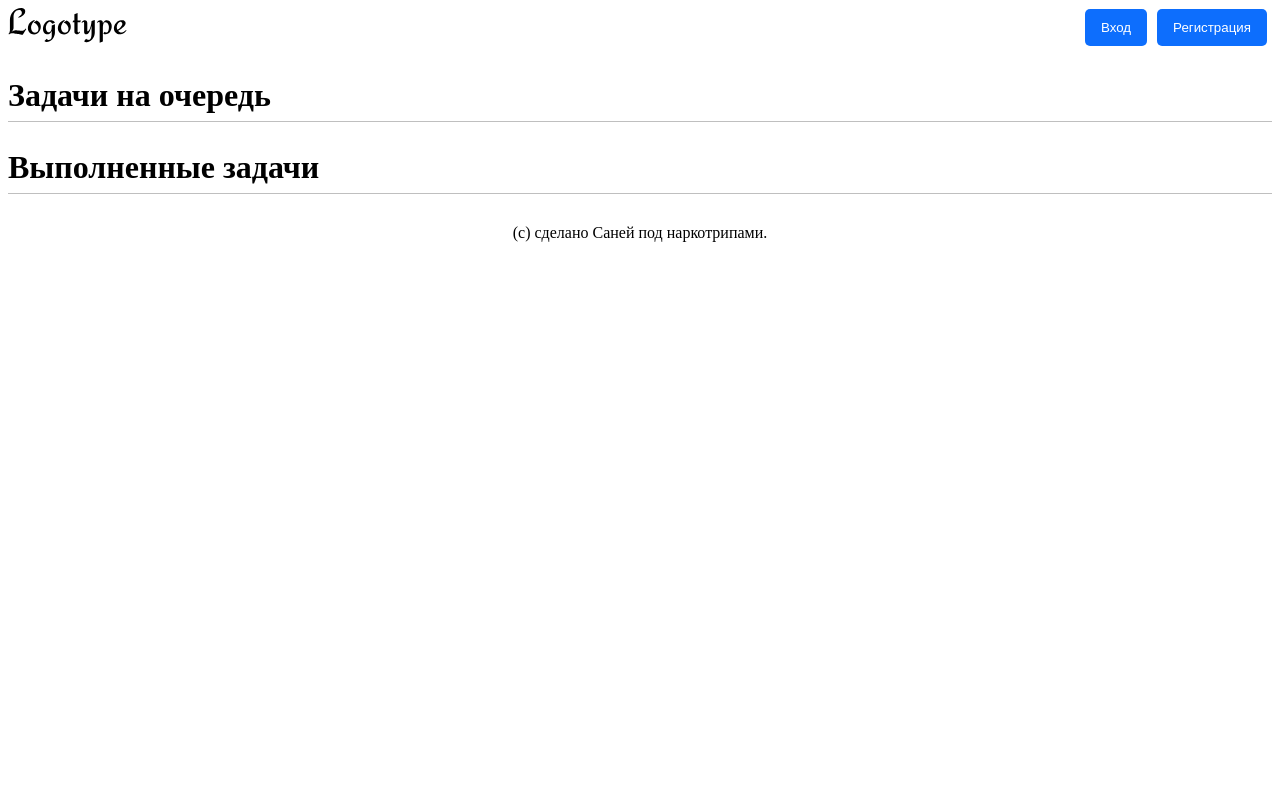
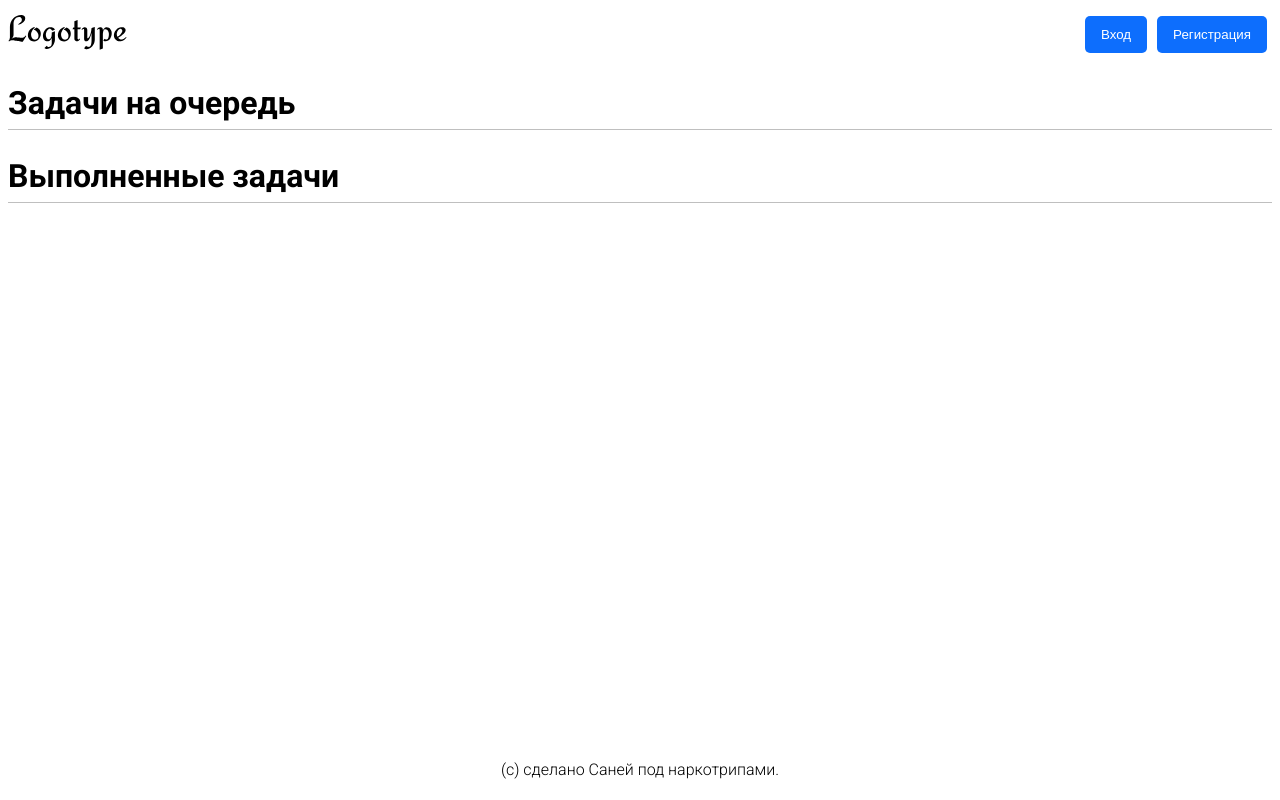
Before and after one commit to punkmachine/todoosh, a React (Create React App) app: page / in a window 1280 px wide. Built offline with nearby package versions, Linux system fonts and the light colour scheme.

Commit message:
Добавляет небольшие доработки стилей.

```diff
--- a/src/App.scss
+++ b/src/App.scss
@@ -1,3 +1,6 @@
-.App {
-	text-align: center;
+@import url('https://fonts.googleapis.com/css2?family=Roboto:wght@300;400;700&display=swap');
+
+body {
+	font-family: 'Roboto', sans-serif;
+	font-weight: 400;
 }
--- a/src/components/layout/footer.jsx
+++ b/src/components/layout/footer.jsx
@@ -1,4 +1,4 @@
-import styles from './footer.module.scss';
+import styles from './scss/footer.module.scss';
 
 function Footer() {
 	return (
--- a/src/components/layout/header.jsx
+++ b/src/components/layout/header.jsx
@@ -1,4 +1,4 @@
-import styles from './header.module.scss';
+import styles from './scss/header.module.scss';
 
 function Header() {
 	return (
--- a/src/components/layout/main.jsx
+++ b/src/components/layout/main.jsx
@@ -1,4 +1,4 @@
-import styles from './main.module.scss';
+import styles from './scss/main.module.scss';
 
 function Main() {
 	return (
--- a/src/components/layout/footer.module.scss
+++ b/src/components/layout/scss/footer.module.scss
@@ -1,10 +1,13 @@
 .footer {
 	text-align: center;
+	position: absolute;
+	left: 0;
+	bottom: 0;
+	width: 100%;
+	height: 40px;
 }
 
 .copyright {
-	text-align: center;
-	margin: 10px 0;
 	font-size: 16px;
 	font-weight: 300;
 }
--- a/src/components/layout/header.module.scss
+++ b/src/components/layout/scss/header.module.scss
@@ -1,6 +1,7 @@
 .header {
 	max-width: 1440px;
 	margin: 0 auto;
+	margin-top: 15px;
 
 	&__content {
 		display: flex;
```
Also changed, not shown: src/components/layout/scss/main.module.scss (renamed from src/components/layout/main.module.scss).
